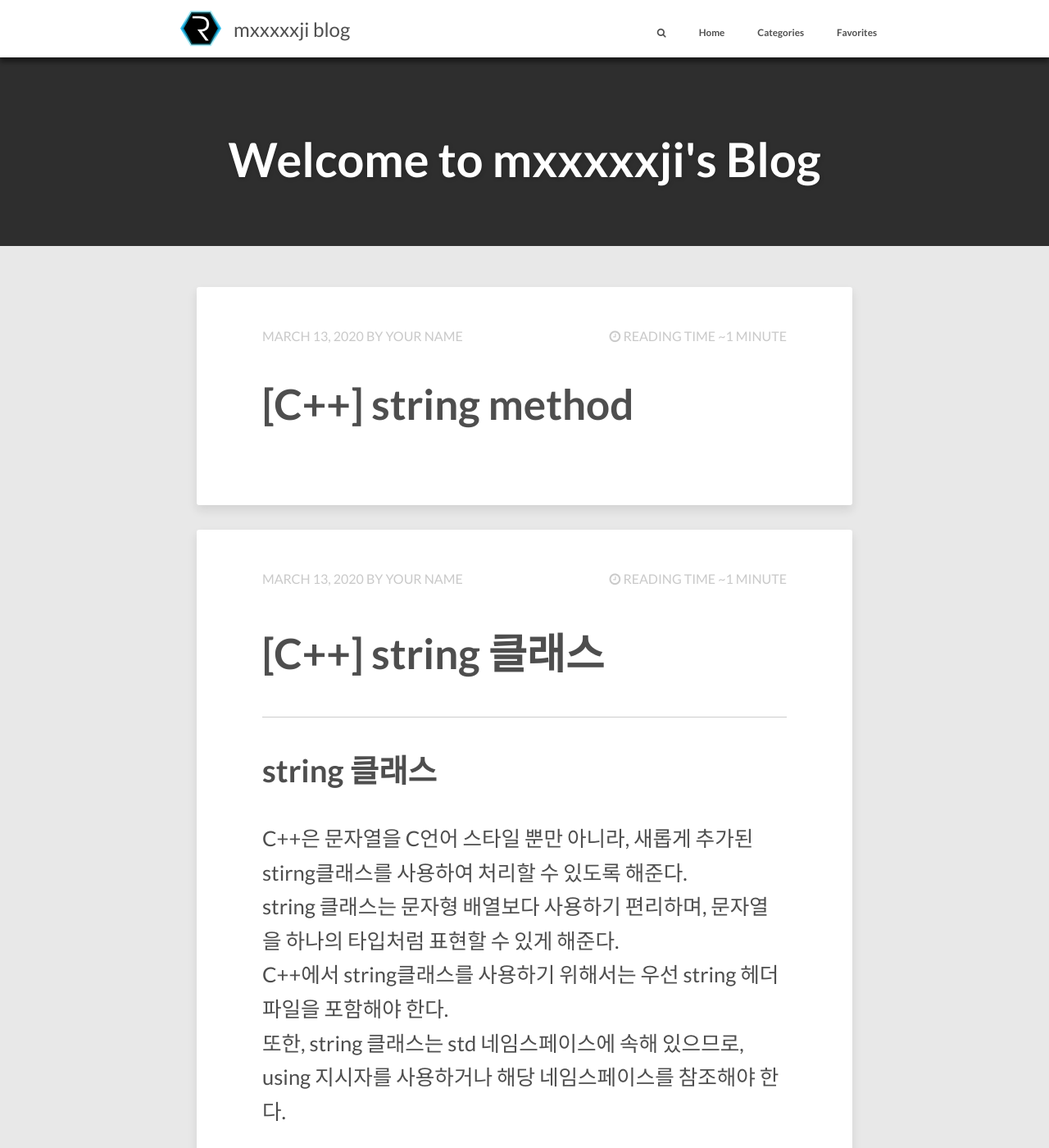
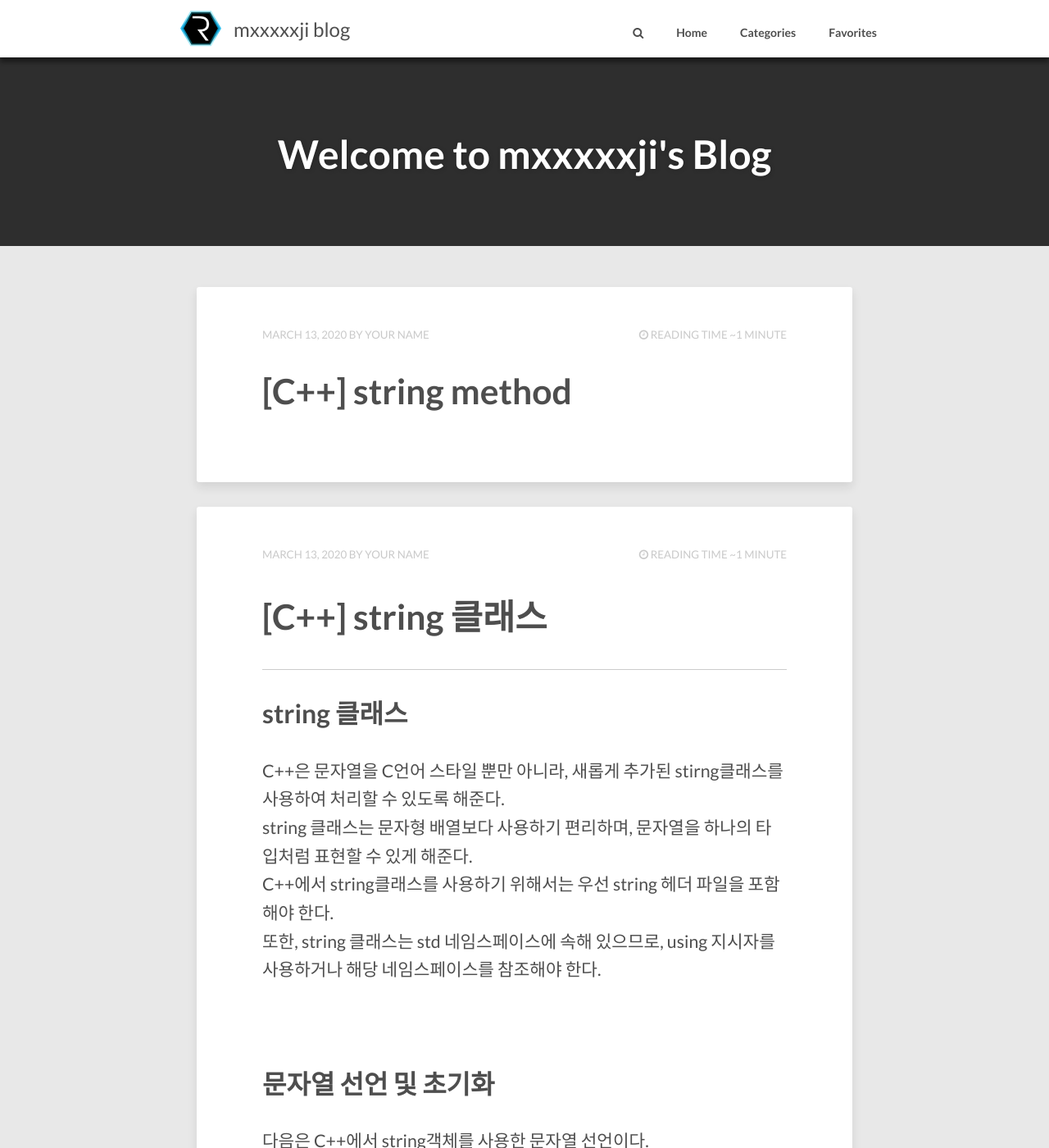
Before and after one commit to mxxxxxji/Mxxxxxji.github.io, a Jekyll site: the page built from index.html, in a window 1280 px wide and 1400 px high. Shown: the whole window at 82% size. Built offline with Jekyll 4.4.1, drawn with Linux system fonts in a browser that asks for light colours; nearby versions of some CDN libraries; the list of posts is cut into pages by our own code; comment, search, counter and statistics services are not loaded.

Commit message:
Update _variables.scss

```diff
--- a/_sass/_variables.scss
+++ b/_sass/_variables.scss
@@ -7,7 +7,7 @@
 $code-font: monospace;
 $alt-font: serif;
 
-$doc-font-size: 10;
+$doc-font-size: 12;
 $doc-line-height: 26;
 
 
```
